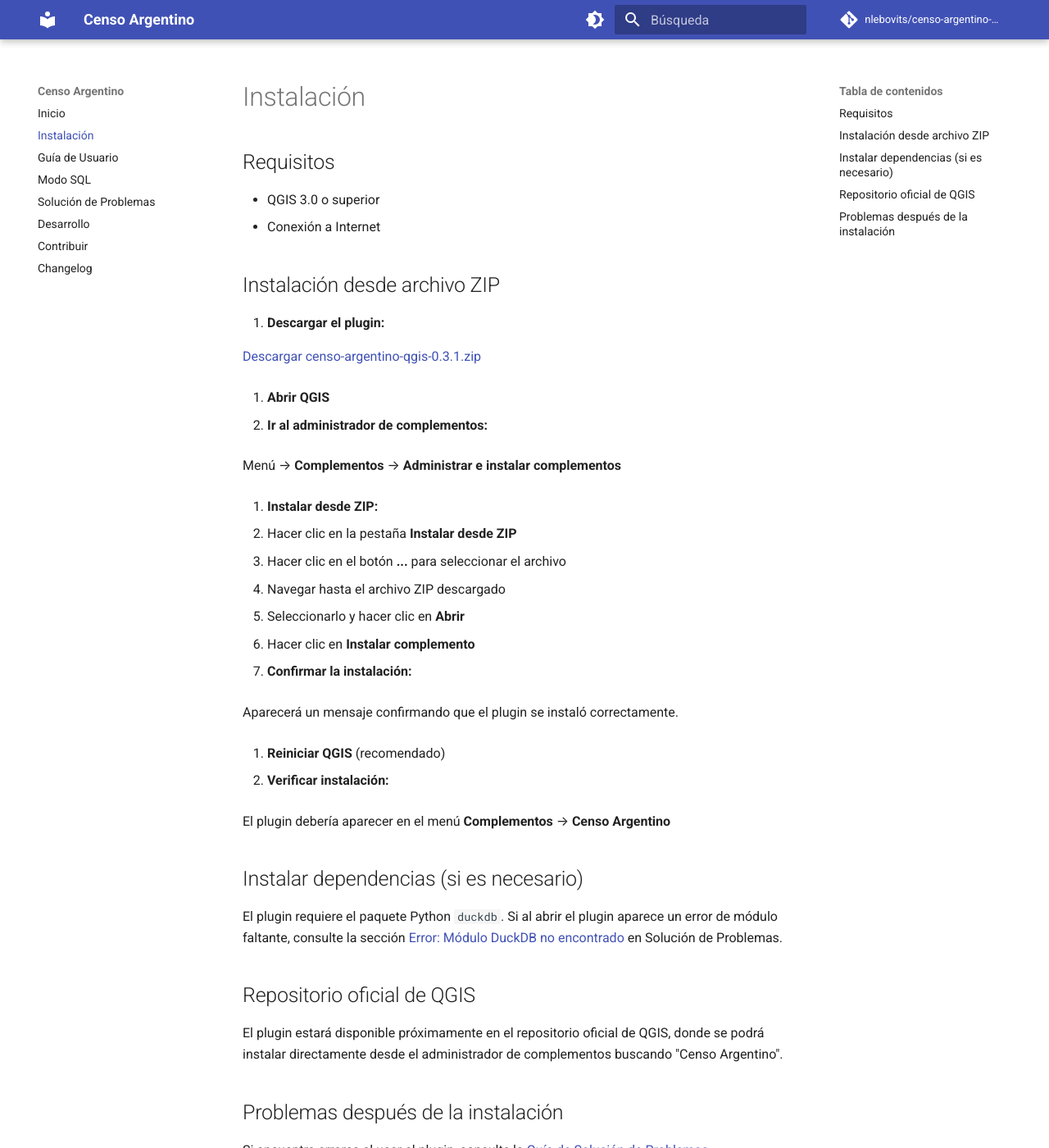
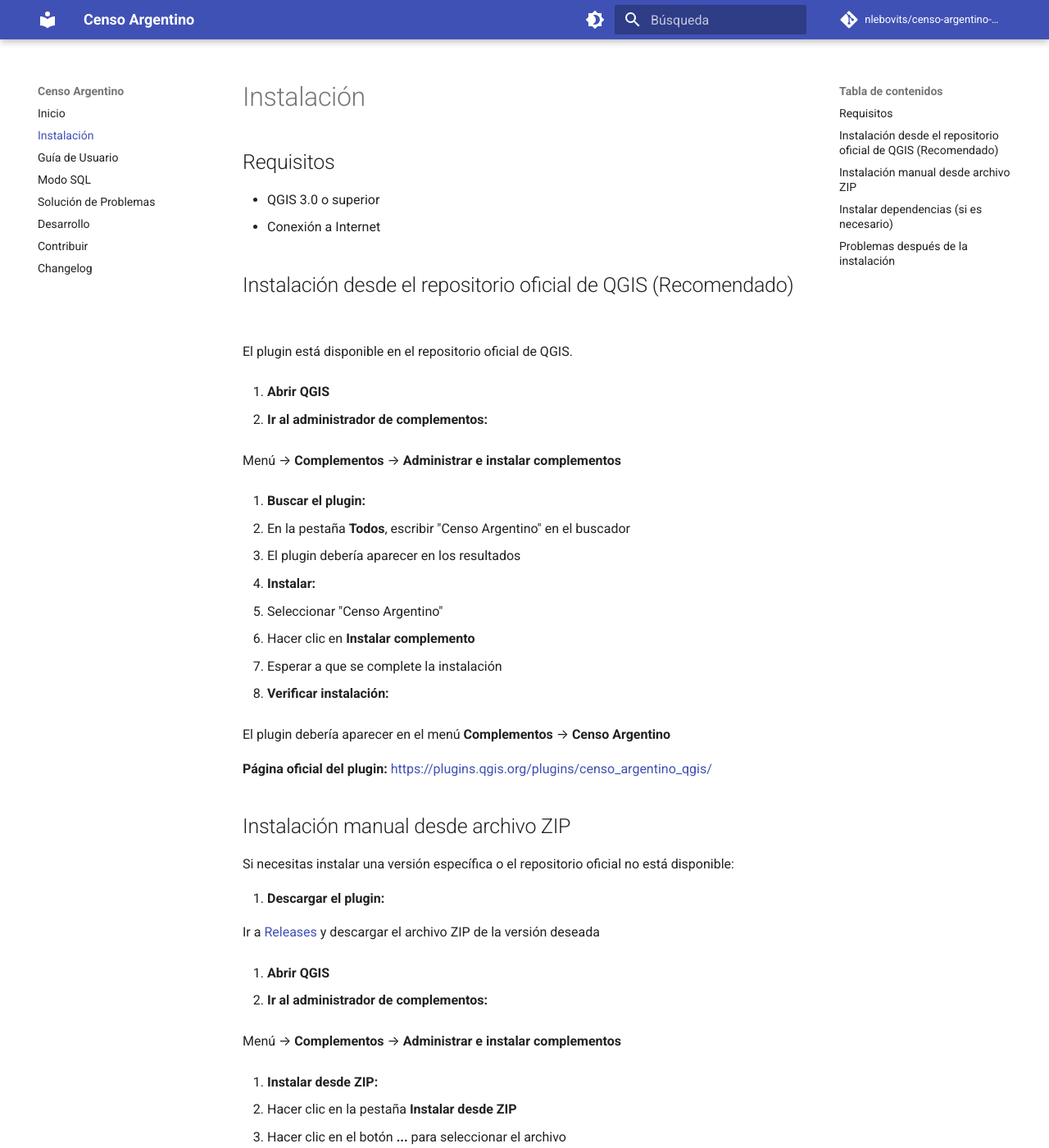
Before and after one commit to nlebovits/censo-argentino-qgis, an MkDocs documentation site: the page built from docs/instalacion.md, in a window 1280 px wide and 1400 px high. Shown: the whole window at 82% size. Built offline with MkDocs 1.6.1 and Material for MkDocs 9.7.7, drawn with Linux system fonts in a browser that asks for light colours; comment, search, counter and statistics services are not loaded.

Commit message:
Actualizar documentación para instalación oficial de QGIS
Cambios:
- README y docs/instalacion.md ahora priorizan instalación desde repositorio oficial
- Link a página oficial del plugin: https://plugins.qgis.org/plugins/censo_argentino_qgis/
- Link a troubleshooting para instalación de DuckDB
- Instalación manual desde ZIP ahora es método alternativo
- Eliminadas secciones de troubleshooting que no ocurren:
  - Variables no encontradas
  - Carga lenta
  - La capa no tiene geometría

Plugin ID: 4654

🤖 Generated with [Claude Code](https://claude.com/claude-code)

Co-Authored-By: Claude <noreply@anthropic.com>

```diff
--- a/docs/instalacion.md
+++ b/docs/instalacion.md
@@ -5,11 +5,40 @@
 - QGIS 3.0 o superior
 - Conexión a Internet
 
-## Instalación desde archivo ZIP
+## Instalación desde el repositorio oficial de QGIS (Recomendado)
+
+El plugin está disponible en el repositorio oficial de QGIS.
+
+1. **Abrir QGIS**
+
+2. **Ir al administrador de complementos:**
+
+   Menú → **Complementos** → **Administrar e instalar complementos**
+
+3. **Buscar el plugin:**
+
+   - En la pestaña **Todos**, escribir "Censo Argentino" en el buscador
+   - El plugin debería aparecer en los resultados
+
+4. **Instalar:**
+
+   - Seleccionar "Censo Argentino"
+   - Hacer clic en **Instalar complemento**
+   - Esperar a que se complete la instalación
+
+5. **Verificar instalación:**
+
+   El plugin debería aparecer en el menú **Complementos** → **Censo Argentino**
+
+**Página oficial del plugin:** [https://plugins.qgis.org/plugins/censo_argentino_qgis/](https://plugins.qgis.org/plugins/censo_argentino_qgis/)
+
+## Instalación manual desde archivo ZIP
+
+Si necesitas instalar una versión específica o el repositorio oficial no está disponible:
 
 1. **Descargar el plugin:**
 
-   [Descargar censo-argentino-qgis-0.3.1.zip](https://github.com/nlebovits/censo-argentino-qgis/releases/download/v0.3.1/censo-argentino-qgis-0.3.1.zip)
+   Ir a [Releases](https://github.com/nlebovits/censo-argentino-qgis/releases) y descargar el archivo ZIP de la versión deseada
 
 2. **Abrir QGIS**
 
@@ -25,13 +54,9 @@
    - Seleccionarlo y hacer clic en **Abrir**
    - Hacer clic en **Instalar complemento**
 
-5. **Confirmar la instalación:**
+5. **Reiniciar QGIS** (recomendado)
 
-   Aparecerá un mensaje confirmando que el plugin se instaló correctamente.
-
-6. **Reiniciar QGIS** (recomendado)
-
-7. **Verificar instalación:**
+6. **Verificar instalación:**
 
    El plugin debería aparecer en el menú **Complementos** → **Censo Argentino**
 
@@ -39,10 +64,6 @@
 
 El plugin requiere el paquete Python `duckdb`. Si al abrir el plugin aparece un error de módulo faltante, consulte la sección [Error: Módulo DuckDB no encontrado](solucion-problemas.md#error-modulo-duckdb-no-encontrado) en Solución de Problemas.
 
-## Repositorio oficial de QGIS
-
-El plugin estará disponible próximamente en el repositorio oficial de QGIS, donde se podrá instalar directamente desde el administrador de complementos buscando "Censo Argentino".
-
 ## Problemas después de la instalación
 
 Si encuentra errores al usar el plugin, consulte la [Guía de Solución de Problemas](solucion-problemas.md).
```
Also changed, not shown: README.md (+11 -9 lines), docs/solucion-problemas.md (+0 -22 lines).
